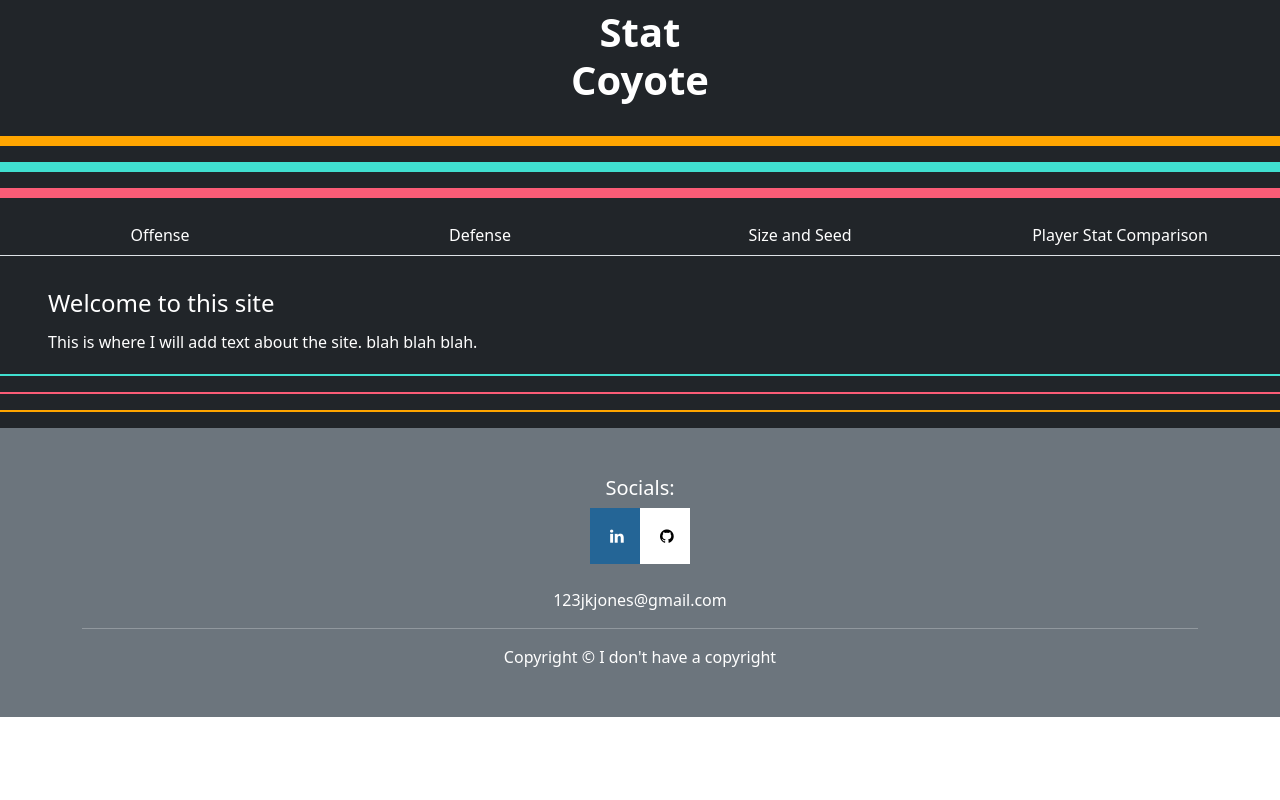
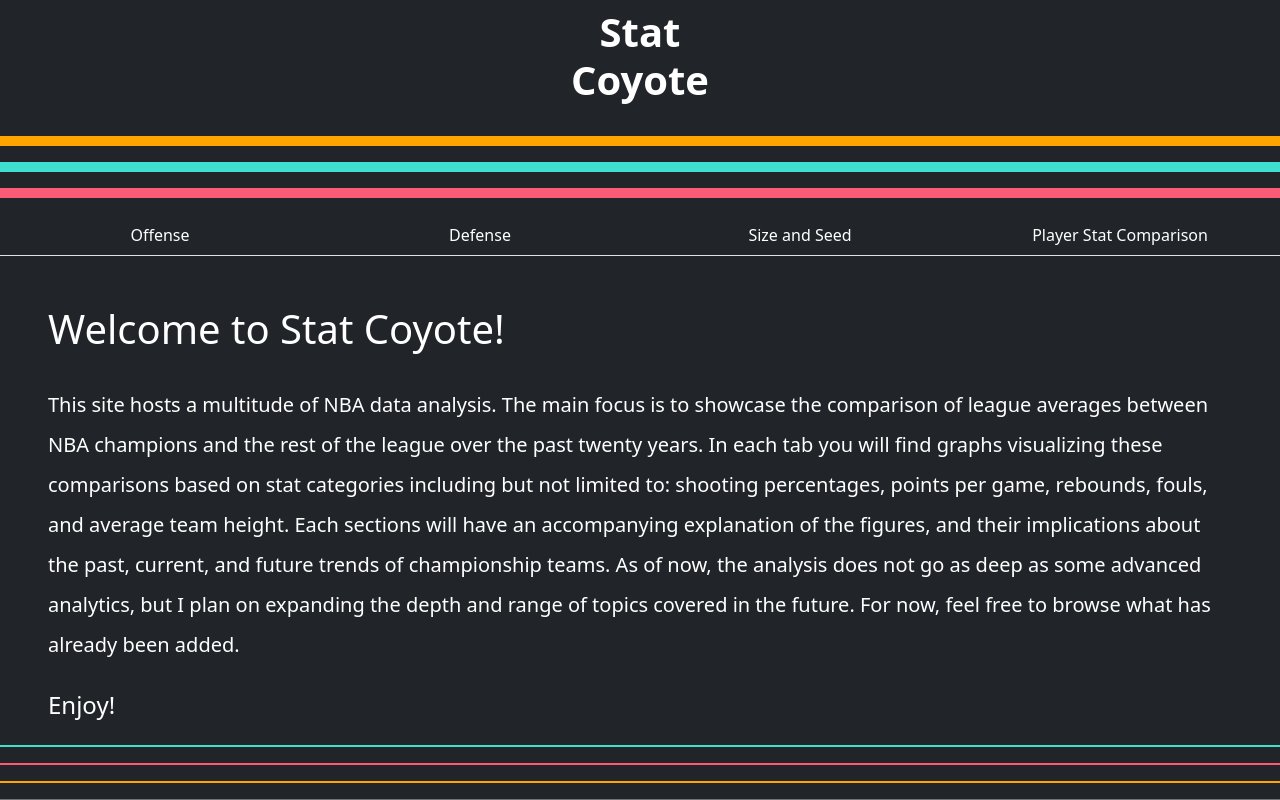
Before and after one commit to jekijo/NBAsite, a React (Create React App) app: page / in a window 1280 px wide. Shown: the top 800 px of the page. Built offline with nearby package versions, Linux system fonts and the light colour scheme.

Commit message:
home page update

```diff
--- a/src/Home.js
+++ b/src/Home.js
@@ -2,10 +2,19 @@ import React from 'react';
 
 export default function Home () {
     return (
-      <div className='text-white bg-dark lh-lg mx-5'>
+      <div className='text-white bg-dark lh-lg mx-5 fs-5'>
         <hr className='bg-dark'/>
-        <h4>Welcome to this site</h4>
-        <p>This is where I will add text about the site. blah blah blah.</p>
+        <p class='fs-1'>Welcome to Stat Coyote!</p>
+        <p>This site hosts a multitude of NBA data analysis. The main focus is to showcase the comparison of
+          league averages between NBA champions and the rest of the league over the past twenty years. In each
+          tab you will find graphs visualizing these comparisons based on stat categories including
+          but not limited to: shooting percentages, points per game, rebounds, fouls, and average team height.
+          Each sections will have an accompanying explanation of the figures, and their implications about the
+          past, current, and future trends of championship teams. As of now, the analysis does not go as deep
+          as some advanced analytics, but I plan on expanding the depth and range of topics covered in the future.
+          For now, feel free to browse what has already been added.
+        </p>
+        <p class='fs-4'>Enjoy!</p>
       </div>
     );
   }
```
